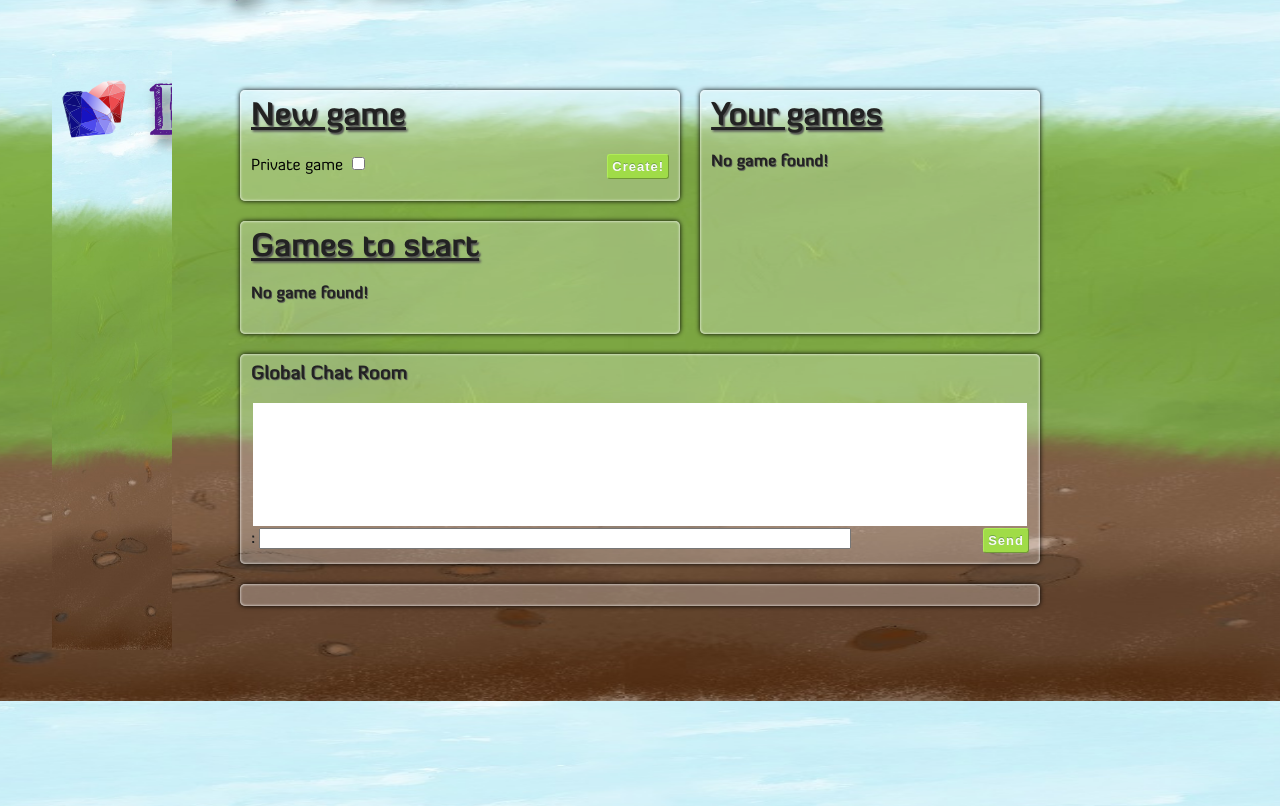
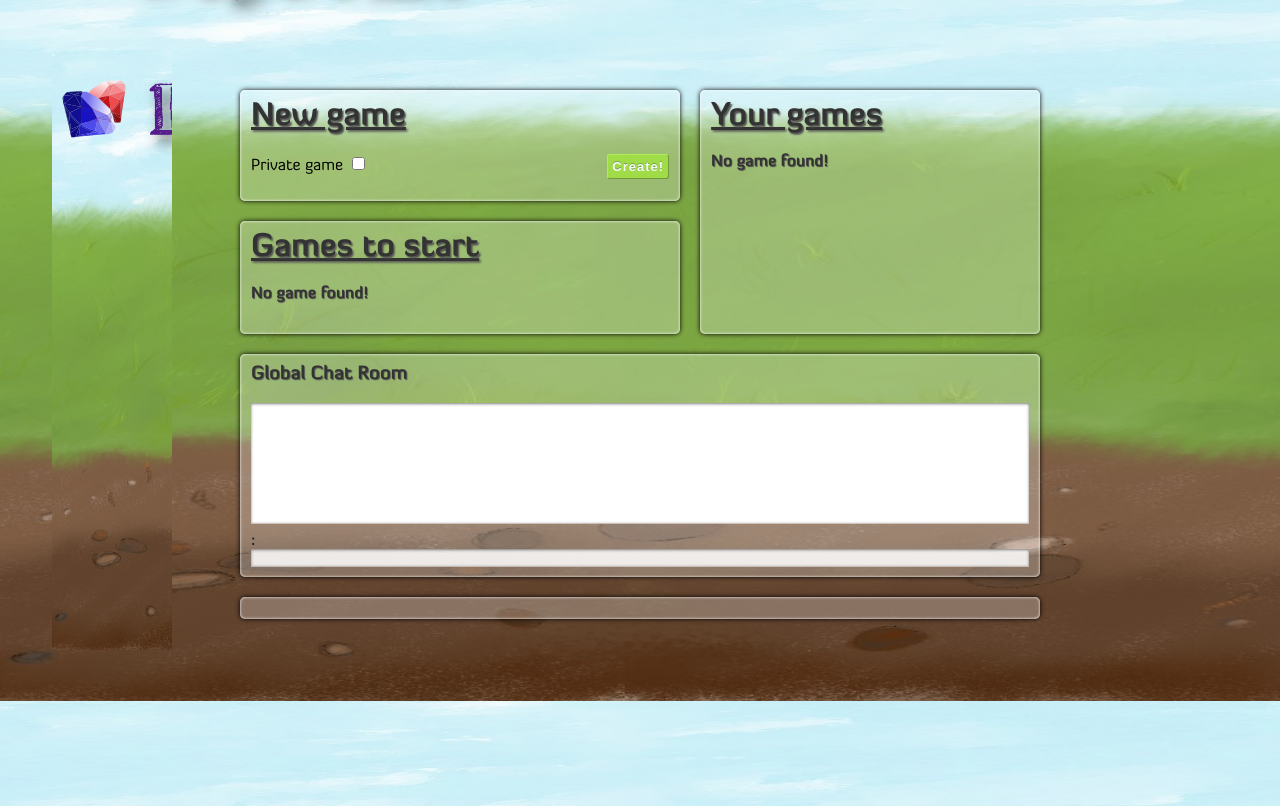
Before and after one commit to fr4c74l/diggems, a Django app: template game/templates/index.html in a window 1280 px wide. Shown: the part 99-905 px from the top of the page. Run offline with Django 3.2, Linux system fonts and the light colour scheme; the template is opened without the code that fills it, so the values that code supplies are empty; parts of the project's set-up code (start-up, migrations or seed data) failed here and were passed over.

Commit message:
Other layout for chat

```diff
--- a/game/static/css/base.css
+++ b/game/static/css/base.css
@@ -80,8 +80,24 @@ body {
 	font-family: Diavlo;
 }
 
+.box_border_top {
+	padding: 6px;
+	background: rgba(255,255,255,0.5);
+	-webkit-border-top-left-radius: 5px;
+	-webkit-border-top-right-radius: 5px;
+	-moz-border-radius-topleft: 5px;
+	-moz-border-radius-topright: 5px;
+	border-top-left-radius: 5px;
+	border-top-right-radius: 5px;
+	box-shadow: 0px 0px 5px black;
+	-o-box-shadow: 0px 0px 5px black;
+	-moz-box-shadow: 0px 0px 5px black;
+	-webkit-box-shadow: 0px 0px 5px black;
+	font-family: Diavlo;
+}
+
 .box h1, h2, h3, h4, h5 {
-	color: #222;
+	color: #333;
 	text-shadow: 0.05em 0.05em 0.05em #535353;
 }
 
@@ -112,6 +128,24 @@ body {
 .button:active {
 	background-color: #6aa040;
 	border: 1px inset #6aa040;
+}
+
+input[type=text] {
+	border: 0;
+	-webkit-box-shadow: inset 0 1px 3px rgba(0, 0, 0, 0.5), 0 1px 0 rgba(255, 255, 255, 0.5);
+	-moz-box-shadow: inset 0 1px 3px rgba(0, 0, 0, 0.5), 0 1px 0 rgba(255, 255, 255, 0.5);
+	-o-box-shadow: inset 0 1px 3px rgba(0, 0, 0, 0.5), 0 1px 0 rgba(255, 255, 255, 0.5);
+	box-shadow: inset 0 1px 3px rgba(0, 0, 0, 0.5), 0 1px 0 rgba(255, 255, 255, 0.5);
+	background-color: rgba(255, 255, 255, 0.85);
+	transition: background-color 0.2s linear;
+	-webkit-transition: background-color 0.2s linear;
+	-moz-transition: background-color 0.2s linear;
+	-o-transition: background-color 0.2s linear;
+}
+
+input[type=text]:hover,
+input[type=text]:focus {
+	background-color: rgba(255, 255, 255, 1);
 }
 
 .clr {
--- a/game/static/css/chat.css
+++ b/game/static/css/chat.css
@@ -1,16 +1,33 @@
+#chat_window {
+	z-index: 2;
+	width: 240px;
+	position: fixed;
+	bottom: 0;
+	right: 0;
+}
+
+#chat_activity {
+	display: inline;
+	float: left;
+}
 
 .chat {
 	overflow:hidden;
 	text-align: left;
 }
 
-.chat ul#chat_textfield {
+.chat ul {
 	overflow: auto;
+	margin: 0 0 10px 0;
+	padding: 0;
+	list-style: none;
+	background: #fff;
+	width: 100%;
 	height: 120px;
-	list-style: none;
-	padding: 0.1em;
-	margin: 0.1em;
-	background: #fff;
+	-webkit-box-shadow: inset 0 1px 3px rgba(0, 0, 0, 0.5), 0 1px 0 rgba(255, 255, 255, 0.5);
+	-moz-box-shadow: inset 0 1px 3px rgba(0, 0, 0, 0.5), 0 1px 0 rgba(255, 255, 255, 0.5);
+	-o-box-shadow: inset 0 1px 3px rgba(0, 0, 0, 0.5), 0 1px 0 rgba(255, 255, 255, 0.5);
+	box-shadow: inset 0 1px 3px rgba(0, 0, 0, 0.5), 0 1px 0 rgba(255, 255, 255, 0.5);
 }
 
 .chat li {
@@ -32,14 +49,9 @@
 
 #input_field {
 	margin: 0;
-	width: 76%;
+	border: 0;
+	width: 100%;
 }
-
-#input_field:focus,
-#input_field:hover {
-	background-color: #efe;
-}
-
 
 #chat_username {
 	width:10%;
--- a/game/templates/index.html
+++ b/game/templates/index.html
@@ -68,7 +68,7 @@ Software under Affero GPL license, see LICENSE.txt
 					<!--TODO: <li class="notice">Put chat login/logout messages here!</li> -->
 				</ul>
 					<span id="chat_username"> {{ user.name|capfirst }} : </span><input type="text" name="input_message" id="input_field"/>
-					<input id="send_button" class="button" type="submit" value="{% trans 'Send' %}" />
+					{# <input id="send_button" class="button" type="submit" value="{% trans 'Send' %}" /> #}
 			</td>
 		</tr>
 		<script>
```
Also changed, not shown: other parts of game/static/css/chat.css (+6 -22 lines), game/static/js/chat.js (+2 -21 lines), game/templates/game.html (+9 -12 lines), artwork/activity-icons.svg (added), game/static/images/offline.png (added), game/static/images/online.png (added).
